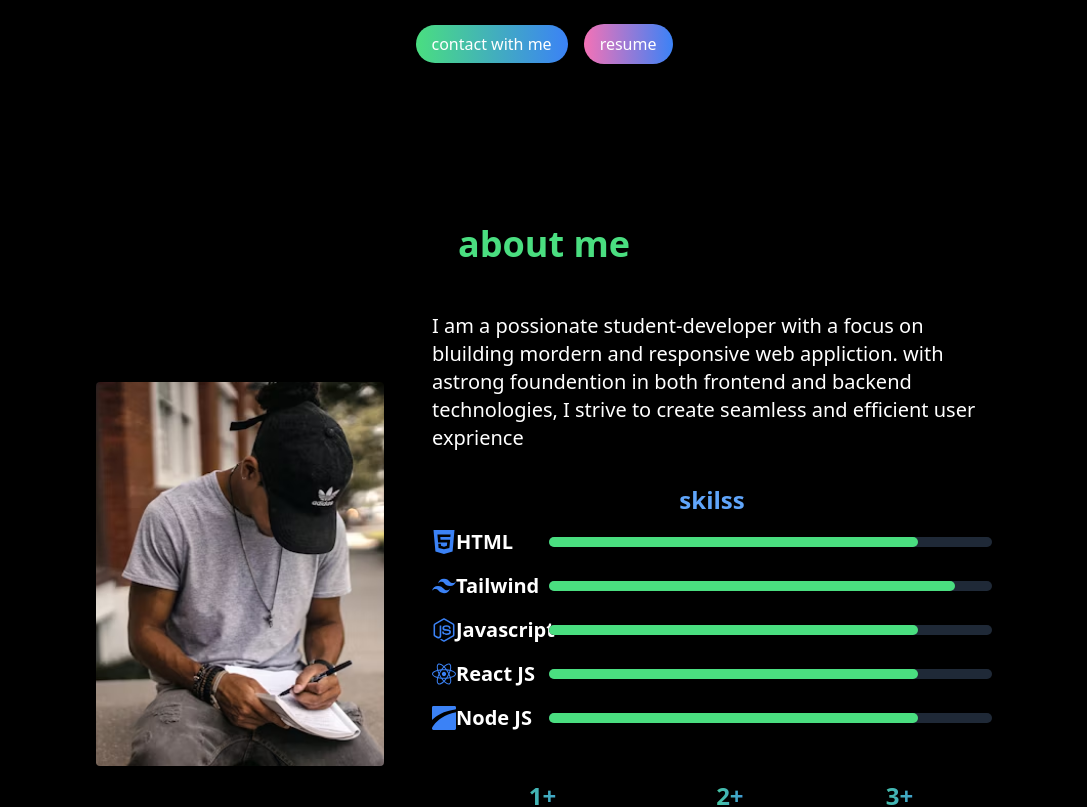
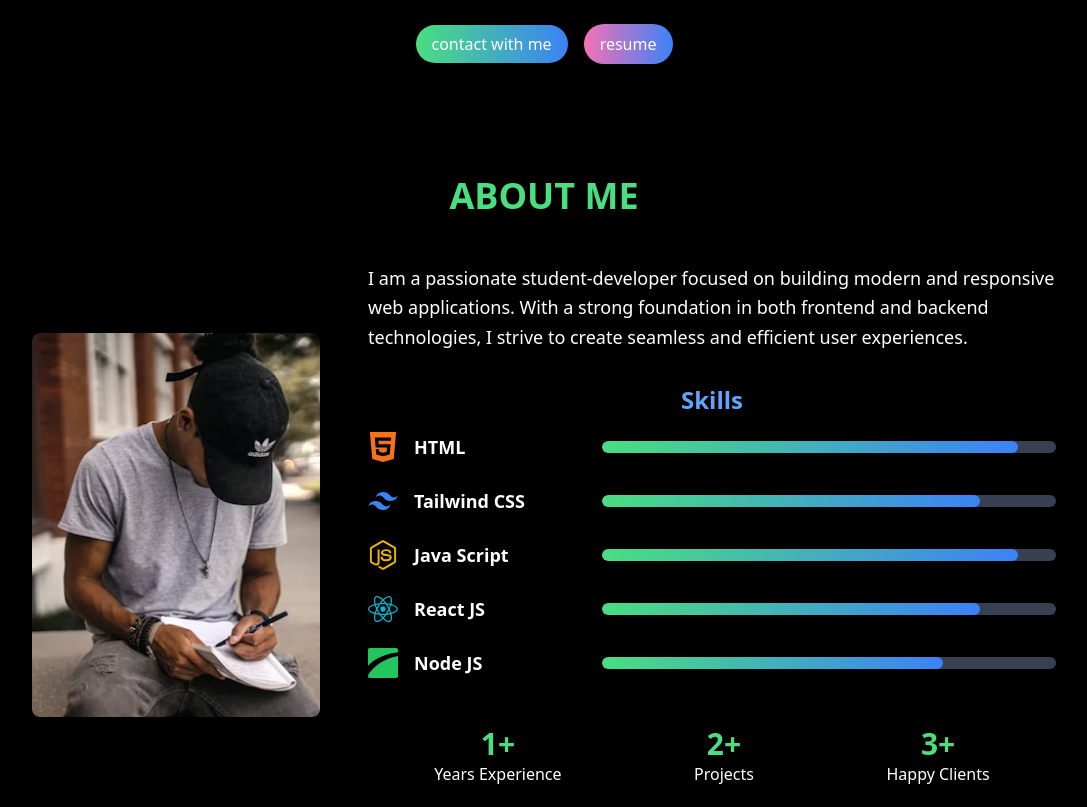
Before and after one commit to nshimiyumukiza/portfolio, a React (Vite) app: page / in a window 1280 px wide. Shown: the part 460-1267 px from the top of the page, without its empty margins (96-1183 px from the left). Built offline with nearby package versions, Linux system fonts and the light colour scheme.

Commit message:
implementing about component

```diff
--- a/src/Components/About.jsx
+++ b/src/Components/About.jsx
@@ -1,123 +1,64 @@
-import { SiHtml5 } from "react-icons/si";
-import { SiTailwindcss } from "react-icons/si";
-import { FaNodeJs } from "react-icons/fa";
-import { FaReact } from "react-icons/fa";
-import { SiDevexpress } from "react-icons/si";
+
+import { SiHtml5, SiTailwindcss, SiDevexpress } from "react-icons/si";
+import { FaNodeJs, FaReact } from "react-icons/fa";
+
 const About = () => {
+  const skills = [
+    { name: "HTML", icon: <SiHtml5 className="text-3xl text-orange-500" />, level: "w-11/12" },
+    { name: "Tailwind CSS", icon: <SiTailwindcss className="text-3xl text-blue-500" />, level: "w-10/12" },
+    { name: "Java Script", icon: <FaNodeJs className="text-3xl text-yellow-500" />, level: "w-11/12" },
+    { name: "React JS", icon: <FaReact className="text-3xl text-cyan-500" />, level: "w-10/12" },
+    { name: "Node JS", icon: <SiDevexpress className="text-3xl text-green-500" />, level: "w-9/12" },
+  ];
+
   return (
-    <div className="bg-black text-white md:py-16 md:px-16 px-4 py-4 ">
-      <div className="md:mx-auto py-8 md:px-16">
-        <h1 className="text-4xl font-semibold mb-12 text-center text-green-400">about me</h1>
-        <div className="flex flex-col md:flex-row items-center space-x-12">
-            <img src="./image.png" alt="" className="w-72 h-96 rounded object-cover mb-8 md:mb-0" />
+    <div className="bg-black text-white py-12 px-6 md:px-16">
+      <div className="max-w-6xl mx-auto">
+        <h1 className="text-4xl font-semibold mb-12 text-center text-green-400 uppercase">
+          About Me
+        </h1>
+        <div className="flex flex-col md:flex-row items-center gap-12">
+          <img
+            src="./image.png"
+            alt="Profile"
+            className="w-72 h-96 rounded-lg object-cover shadow-lg hover:scale-105 transition-transform duration-300"
+          />
           <div className="flex-1">
-              <p className="text-xl mb-8">
-                I am a possionate student-developer with a focus on bluilding
-                mordern and responsive web appliction. with astrong foundention in both frontend
-                and backend technologies, I strive to create seamless and efficient user exprience
+            <p className="text-lg leading-relaxed mb-8">
+              I am a passionate student-developer focused on building modern and responsive web applications.
+              With a strong foundation in both frontend and backend technologies, I strive to create seamless and efficient user experiences.
             </p>
-            <div>
-              <p className="text-center m-3 text-2xl font-bold text-blue-400">skilss</p>
-            </div>
-            <div className="space-y-4 w">
-            <div className="space-x-3">
-              <div className="flex items-center flex-wrap">
-                <div>
-                <SiHtml5 className="text-2xl text-blue-500"/>
-                </div>
-                <label className="w-2/12 text-xl font-bold">HTML </label>
-                <div className=" grow bg-gray-800 rounded-full h-2.5  ">
-                  <div className="bg-gradient-to-r form bg-green-400 to-blue-500 h-2.5 bg
-                  rounded-full transform transition-transform duration-300 hover:scale-105 w-10/12">
-
-                  </div>
-
+            <h2 className="text-2xl font-bold text-blue-400 text-center mb-4">Skills</h2>
+            <div className="space-y-6">
+              {skills.map((skill, index) => (
+                <div key={index} className="flex items-center gap-4">
+                  {skill.icon}
+                  <span className="w-1/4 text-lg font-bold">{skill.name}</span>
+                  <div className="flex-1 bg-gray-700 rounded-full h-3 overflow-hidden">
+                    <div className={`bg-gradient-to-r from-green-400 to-blue-500 h-full ${skill.level} rounded-full transition-transform duration-300 hover:scale-105`}></div>
                   </div>
                 </div>
-            </div>
-
-
-           <div className="space-x-1 sm:space-x-4">
-             <div className="flex items-center flex-wrap">
-              <div>
-              <SiTailwindcss className="text-2xl text-blue-500"/>
-              </div>
-               <label className="w-2/12 text-xl font-bold">Tailwind</label>
-               <div className="grow bg-gray-800 rounded-full h-2.5">
-                <div className="bg-gradient-to-r from bg-green-400 to-blue-500 h-2.5 rounded-full
-                   transform transition-transform duration-300 hover:scale-75 w-11/12"></div>
-               </div>
-             </div>
-           </div>
-           <div className="space-x-4">
-              <div className="flex items-center flex-wrap">
-                <div>
-                <FaNodeJs className="text-2xl text-blue-500"/>
-                </div>
-                <label className="w-2/12 text-xl font-bold">Javascript</label>
-                <div className=" grow bg-gray-800 rounded-full h-2.5  ">
-                  <div className="bg-gradient-to-r form bg-green-400 to-blue-500 h-2.5 bg
-                  rounded-full transform transition-transform duration-300 hover:scale-105 w-10/12">
-
-                  </div>
-
-                </div>
-              </div>
-            </div>
-
-            <div className="space-x-4">
-              <div className="flex items-center flex-wrap">
-                <div>
-                <FaReact className="text-2xl text-blue-500"/>
-                </div>
-                <label className="w-2/12 text-xl font-bold">React JS</label>
-                <div className=" grow bg-gray-800 rounded-full h-2.5  ">
-                  <div className="bg-gradient-to-r form bg-green-400 to-blue-500 h-2.5 bg
-                  rounded-full transform transition-transform duration-300 hover:scale-105 w-10/12">
-
-                  </div>
-
-                </div>
-              </div>
-            </div>
-            <div className="space-x-4">
-              <div className="flex items-center flex-wrap">
-                <div>
-                <SiDevexpress className="text-2xl text-blue-500"/>
-                </div>
-                <label className="w-2/12 text-xl font-bold">Node JS</label>
-                <div className=" grow bg-gray-800 rounded-full h-2.5  ">
-                  <div className="bg-gradient-to-r form bg-green-400 to-blue-500 h-2.5 bg
-                  rounded-full transform transition-transform duration-300 hover:scale-105 w-10/12">
-
-                  </div>
-
-                </div>
-              </div>
-            </div>
-
-
+              ))}
             </div>
             <div className="mt-12 flex justify-around text-center">
               <div>
-<h1 className="text-2xl text-transparent font-bold bg-clip-text bg-gradient-to-r from-green-400 to-blue-500">1+</h1>
-<p>years experiance</p>
+                <h1 className="text-3xl font-bold text-green-400">1+</h1>
+                <p>Years Experience</p>
               </div>
               <div>
-<h1 className="text-2xl text-transparent font-bold bg-clip-text bg-gradient-to-r from-green-400 to-blue-500">2+</h1>
-<p>projects</p>
+                <h1 className="text-3xl font-bold text-green-400">2+</h1>
+                <p>Projects</p>
               </div>
               <div>
-<h1 className="text-2xl text-transparent font-bold bg-clip-text bg-gradient-to-r from-green-400 to-blue-500">3+</h1>
-<p>happy client</p>
-</div>
-            </div>
-
+                <h1 className="text-3xl font-bold text-green-400">3+</h1>
+                <p>Happy Clients</p>
               </div>
             </div>
           </div>
         </div>
-  )
-}
+      </div>
+    </div>
+  );
+};
 
-export default About
+export default About;
```
Lines whose indentation alone changed are shown as unchanged.
